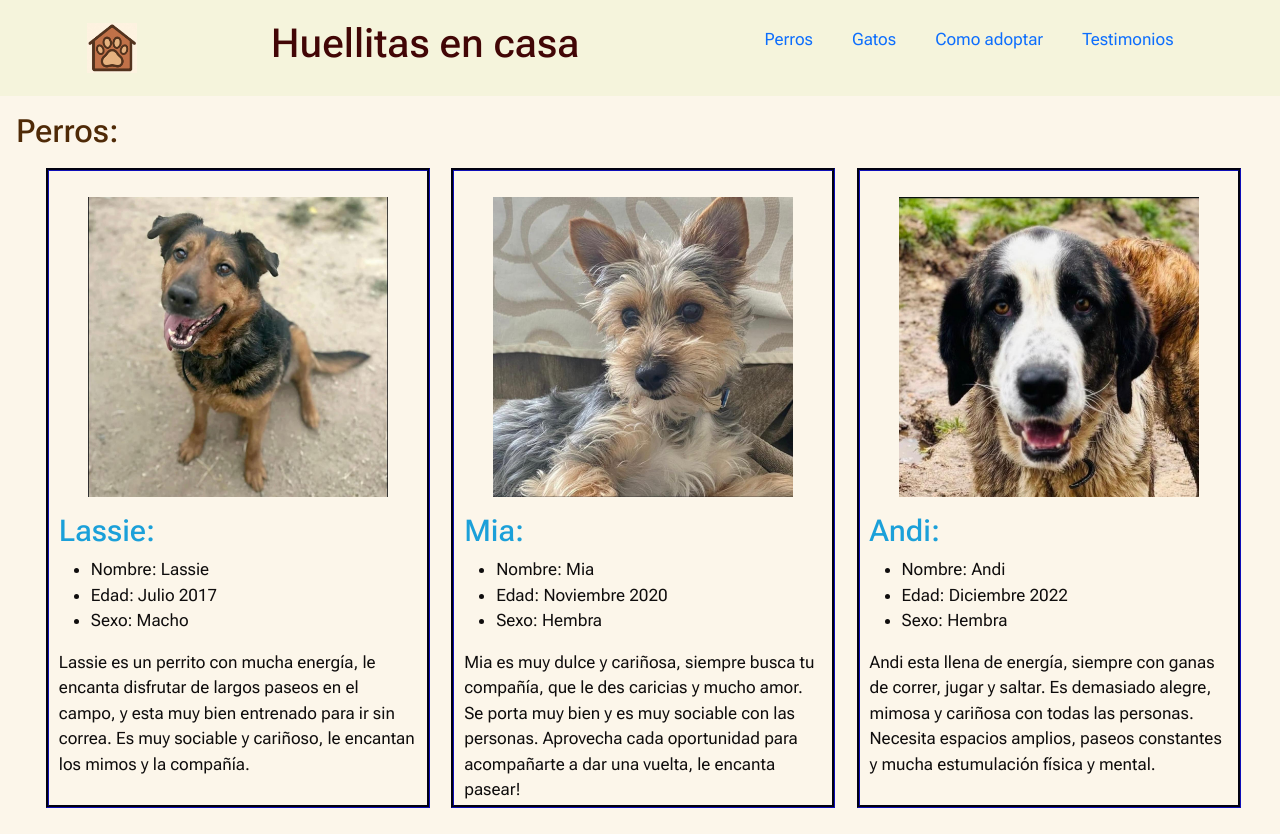
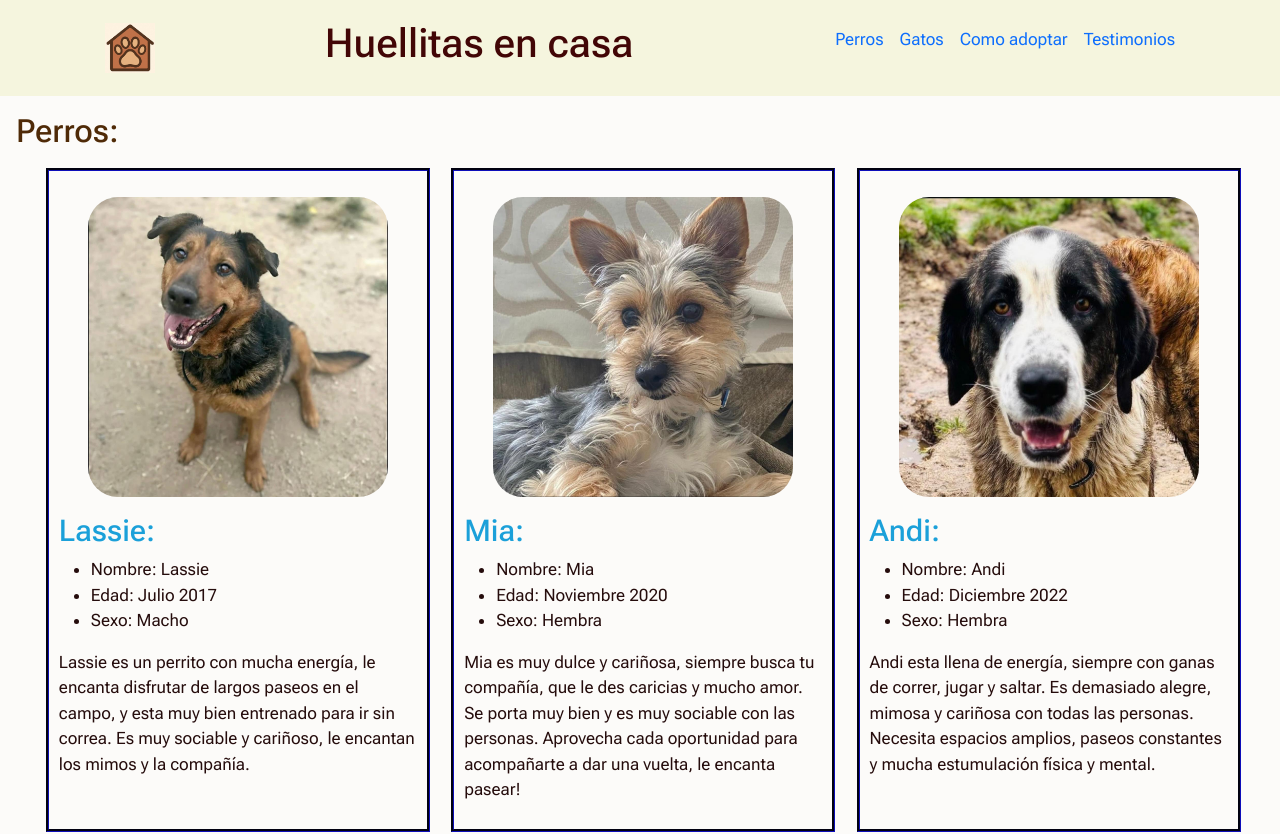
Before and after one commit to sashamveloz/HuellitasEnCasa, a plain HTML site: page pages/perros.html in a window 1280 px wide. Shown: the top 834 px of the page. Drawn offline with nearby package versions, Linux system fonts and the light colour scheme.

Commit message:
Actualizacion de diseños responsive y commit final de la pre entrega 2

```diff
--- a/styles/styles.css
+++ b/styles/styles.css
@@ -1,7 +1,3 @@
-/*
-
-*/
-
 
 #logop {
     width: 50px;
@@ -15,15 +11,17 @@ a, a:visited {
 header {
     padding: 20px;
     display: flex;
+    position: sticky;
+    top: 0;
     justify-content: space-around;
     align-items: center;
     background-color: rgba(245, 245, 220, 0.925);
-    position: sticky;
 }
 
 .indice {
     display: flex;
-    width: 60vh;
+    width: 100%;
+    gap: 1rem;
     justify-content: space-around;
     list-style: none;
 }
@@ -50,8 +48,8 @@ h3 {
 body {
     font-family: "Roboto Flex", sans-serif;
     font-size: 17px;
-    background-color: rgba(249, 236, 211, 0.459);
-    color: rgb(15, 13, 13);
+    background-color: rgba(245, 239, 230, 0.214);
+    color: rgb(37, 12, 12);
 }
 
 main {
@@ -71,6 +69,7 @@ main {
 .noa-dog{
     width: 350px;
     height: auto;
+    border-radius: 30px;
 }
 
 /* Medidas pet boxes*/
@@ -85,7 +84,7 @@ main {
     display: flex;
     width: 95vw;
     justify-content: space-around;
-    align-items: center;
+    align-items: stretch;
     margin: 10px;
 }
 
@@ -93,7 +92,6 @@ main {
     display: flex;
     flex-direction: column;
     width: 30vw;
-    height: 50vw;
     border: groove rgb(8, 8, 101);
     padding: 10px;
 }
@@ -104,6 +102,7 @@ main {
     align-self: center;
     margin-top: 2vh;
     margin-bottom: 2vh;
+    border-radius: 30px;
 }
 
 /* Formulario adopcion */
@@ -228,10 +227,14 @@ footer {
 
     main {
         margin-top: 1em;
-        width: 100%;
+        width: 90%;
     }
 
-    /* Medidas oet boxes */
+    .form-container {
+        margin-right: auto;
+    }
+
+    /* Medidas pet boxes */
 
     .pet-boxes{
         display: flex;
@@ -266,10 +269,6 @@ footer {
         margin-bottom: 2vh;
     }
 
-    .form-container {
-        margin-right: auto;
-    }
-
     .imagenes-noa {
         flex-direction: column;
         align-items: center;
```
Also changed, not shown: index.html (+2 -4 lines), pages/gatos.html (+3 -6 lines), pages/perros.html (+2 -5 lines), pages/testimonios.html (+2 -4 lines), 2 other files.
